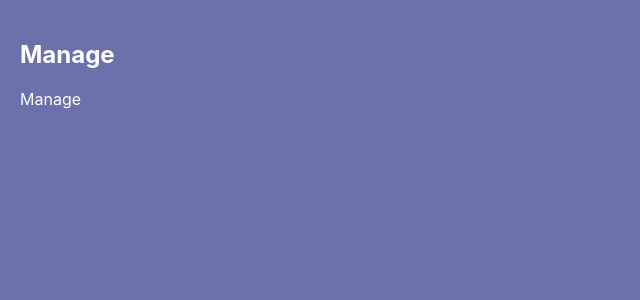
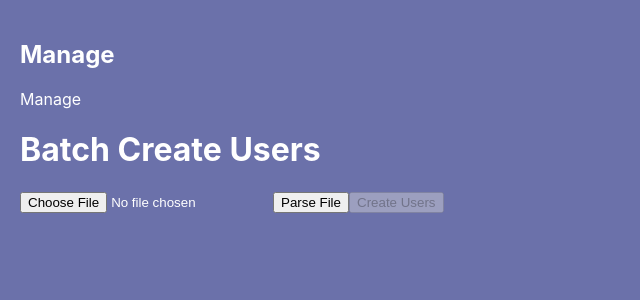
Before and after one commit to prppy/racial-harmony, a React (Create React App) app: page /manage in a window 1280 px wide. Shown: the top 300 px of the page, without its empty margins (0-640 px from the left). Built offline with nearby package versions, Linux system fonts and the light colour scheme; no server answers.

Commit message:
batch create users done

```diff
--- a/package.json
+++ b/package.json
@@ -9,7 +9,8 @@
     "react-dom": "^19.0.0",
     "react-icons": "^5.4.0",
     "react-router-dom": "^7.1.1",
-    "react-scripts": "5.0.1"
+    "react-scripts": "5.0.1",
+    "xlsx": "^0.18.5"
   },
   "scripts": {
     "start": "react-scripts start",
--- a/src/admin-pages/Manage.js
+++ b/src/admin-pages/Manage.js
@@ -1,10 +1,11 @@
 import React from 'react';
-
+import BatchCreateUsers from '../components/BatchCreateUsers';
 const Manage = () => {
   return (
     <div style={pageStyles.pageContainer}>
       <h2>Manage</h2>
       <p>Manage</p>
+      <BatchCreateUsers />
     </div>
   );
 };
--- /dev/null
+++ b/src/components/BatchCreateUsers.jsx
@@ -0,0 +1,92 @@
+import React, { useState } from "react";
+import * as XLSX from "xlsx";
+import { useAuth } from "../context/authContext"; // Import the context to use the register function
+
+const BatchCreateUsers = () => {
+  const { register } = useAuth(); // Access the register function from AuthContext
+  const [file, setFile] = useState(null);
+  const [users, setUsers] = useState([]);
+  const [loading, setLoading] = useState(false);
+  const [message, setMessage] = useState("");
+
+  const handleFileChange = (e) => {
+    const uploadedFile = e.target.files[0];
+    if (uploadedFile) {
+      setFile(uploadedFile);
+    }
+  };
+
+  const handleParse = () => {
+    if (!file) {
+      alert("Please upload a file first!");
+      return;
+    }
+
+    const reader = new FileReader();
+    reader.onload = (e) => {
+      const data = e.target.result;
+      const workbook = XLSX.read(data, { type: "binary" });
+      const sheetName = workbook.SheetNames[0]; // Assuming a single sheet
+      const sheet = workbook.Sheets[sheetName];
+      const parsedData = XLSX.utils.sheet_to_json(sheet); // Convert to JSON
+      setUsers(parsedData); // Save the parsed data
+    };
+    reader.readAsBinaryString(file);
+  };
+
+  const handleCreateUsers = async () => {
+    if (users.length === 0) {
+      alert("No users to create. Please parse a file first.");
+      return;
+    }
+
+    setLoading(true);
+    setMessage(""); // Reset message before starting
+
+    // Loop over users and create each one
+    for (const user of users) {
+      let birthdayString = user.birthday;
+
+      // Ensure birthday is a string
+      if (birthdayString instanceof Date) {
+        // If it's a Date object, format it as "MMYYYY"
+        birthdayString = `${birthdayString.getMonth() + 1}${birthdayString.getFullYear()}`;
+      } else if (typeof birthdayString === "string") {
+        // If it's already a string, ensure it's in the correct format (MMDDYYYY)
+        const dateParts = birthdayString.split("/"); // assuming it's in MM/DD/YYYY format
+        birthdayString = `${dateParts[0]}${dateParts[2]}`;
+      }
+
+      const password = `${user.name}${birthdayString}`;
+
+      const result = await register(user.email, password, user.name, user.admin);
+
+      if (result.success) {
+        console.log(`User created: ${user.email}`);
+      } else {
+        console.error(`Failed to create user ${user.email}: ${result.msg}`);
+        setMessage((prev) => `${prev}Error with ${user.email}: ${result.msg}\n`);
+      }
+    }
+
+    setLoading(false);
+    if (!message) {
+      setMessage("All users created successfully!");
+    }
+  };
+
+
+  return (
+    <div>
+      <h1>Batch Create Users</h1>
+      <input type="file" accept=".xlsx, .xls" onChange={handleFileChange} />
+      <button onClick={handleParse}>Parse File</button>
+      <button onClick={handleCreateUsers} disabled={!users.length || loading}>
+        {loading ? "Creating Users..." : "Create Users"}
+      </button>
+      {message && <pre>{message}</pre>} {/* Display messages */}
+    </div>
+  );
+};
+
+export default BatchCreateUsers;
```
Also changed, not shown: 1 other file (tests, documents, lock files or other folders).
